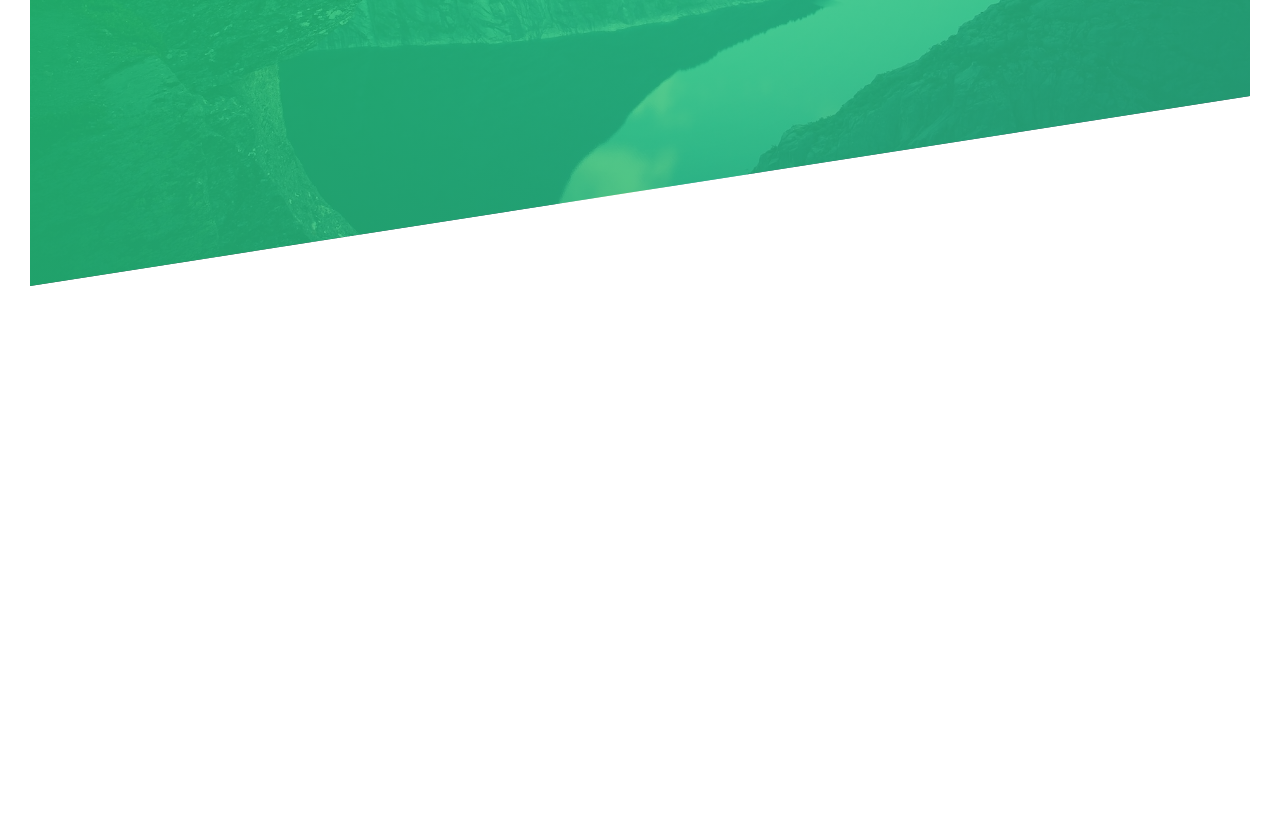
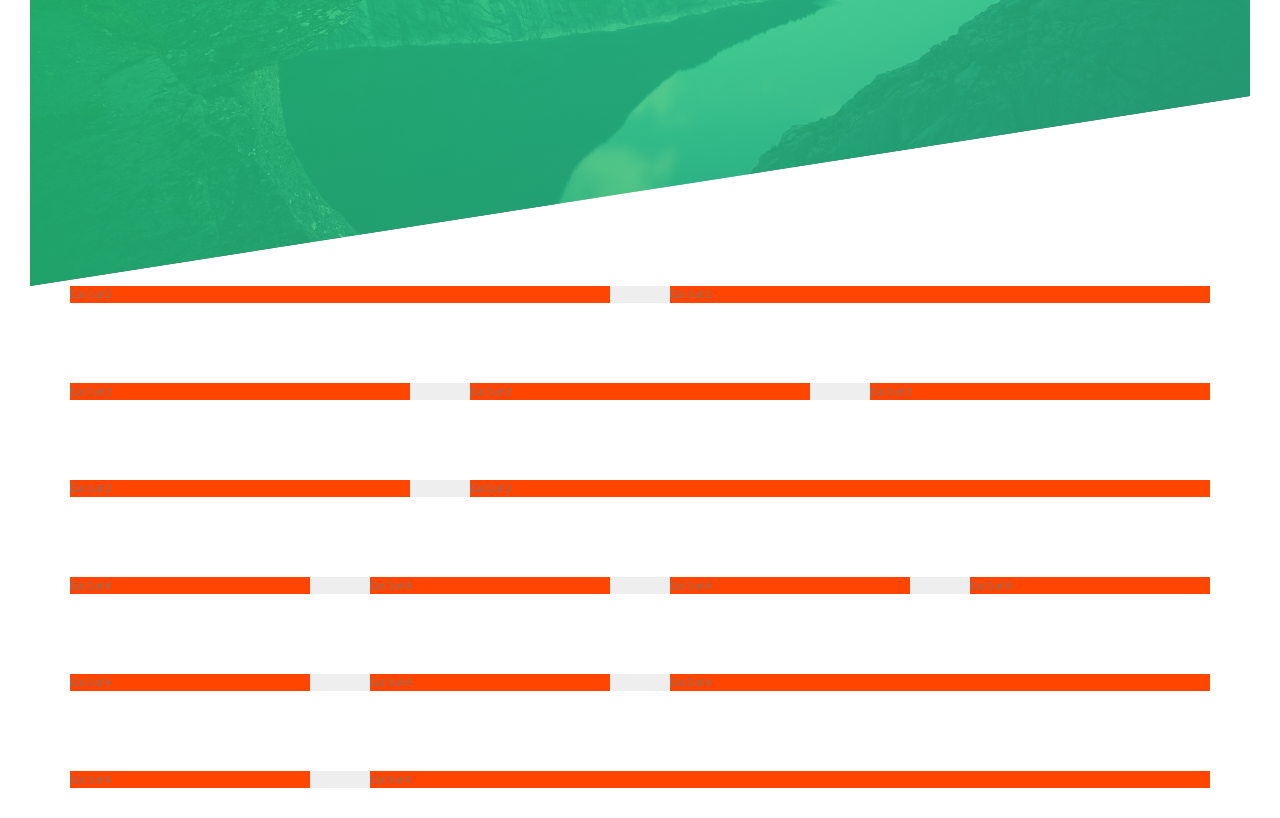
Before and after one commit to SCuvanov/Natours, a website: page index.html in a window 1280 px wide. Shown: the part 504-1322 px from the top of the page. Before the commit the page ends 820 px from the top, so only its background shows below. Drawn offline with Linux system fonts and the light colour scheme.

Commit message:
This code is getting Sassy

```diff
--- a/index.html
+++ b/index.html
@@ -28,8 +28,41 @@
 
             <a href="#" class="btn btn--white btn--animated">Discover our tours</a>
         </div>
+    </header>
 
-    </header>
+    <section class="grid-test">
+        <div class="row">
+            <div class="col-1-of-2">Col 1 of 2</div>
+            <div class="col-1-of-2">Col 1 of 2</div>
+        </div>
+        <div class="row">
+            <div class="col-1-of-3">Col 1 of 3</div>
+            <div class="col-1-of-3">Col 1 of 3</div>
+            <div class="col-1-of-3">Col 1 of 3</div>
+        </div>
+        <div class="row">
+            <div class="col-1-of-3">Col 1 of 3</div>
+            <div class="col-2-of-3">Col 2 of 3</div>
+        </div>
+
+        <div class="row">
+            <div class="col-1-of-4">Col 1 of 4</div>
+            <div class="col-1-of-4">Col 1 of 4</div>
+            <div class="col-1-of-4">Col 1 of 4</div>
+            <div class="col-1-of-4">Col 1 of 4</div>
+        </div>
+
+        <div class="row">
+            <div class="col-1-of-4">Col 1 of 4</div>
+            <div class="col-1-of-4">Col 1 of 4</div>
+            <div class="col-2-of-4">Col 2 of 4</div>
+        </div>
+
+        <div class="row">
+            <div class="col-1-of-4">Col 1 of 4</div>
+            <div class="col-3-of-4">Col 3 of 4</div>
+        </div>
+    </section>
 </body>
 
 </html>
--- a/sass/abstracts/_mixins.scss
+++ b/sass/abstracts/_mixins.scss
@@ -0,0 +1,7 @@
+@mixin clearfix {
+    &::after {
+        content: "";
+        display: table;
+        clear: both;
+    }
+}
--- a/sass/abstracts/_variables.scss
+++ b/sass/abstracts/_variables.scss
@@ -1,3 +1,4 @@
+//COLORS
 $color-primary:#55c57a;
 $color-primary-light: #1ed56f;
 $color-primary-dark:#28b485;
@@ -5,3 +6,8 @@ $color-primary-dark:#28b485;
 $color-white: #FFF;
 $color-grey-dark: #777;
 $color-black: #000;
+
+//GRID
+$grid-width: 114rem;
+$gutter-vertical: 8rem;
+$gutter-horizontal: 6rem;
--- a/sass/base/_base.scss
+++ b/sass/base/_base.scss
@@ -7,7 +7,7 @@
 }
 
 html {
-    /* 16px default - */
+    /* 16px default - defines 1rem*/
     font-size: 62.5%;
 }
 
--- /dev/null
+++ b/sass/layout/_grid.scss
@@ -0,0 +1,44 @@
+.row {
+    max-width: $grid-width;
+    background-color: #eee;
+    margin: 0 auto;
+
+    &:not(:last-child) {
+        margin-bottom: $gutter-vertical;
+    }
+
+    @include clearfix;
+
+    [class^="col-"] {
+        float: left;
+        background-color: orangered;
+
+        &:not(:last-child) {
+            margin-right: $gutter-horizontal;
+        }
+    }
+
+    .col-1-of-2 {
+        width: calc((100% - #{$gutter-horizontal}) / 2);
+    }
+
+    .col-1-of-3 {
+        width: calc((100% - (2 * #{$gutter-horizontal})) / 3);
+    }
+
+    .col-2-of-3 {
+        width: calc(2 * ((100% - (2 * #{$gutter-horizontal})) / 3) + #{$gutter-horizontal});
+    }
+
+    .col-1-of-4 {
+        width: calc((100% - (3 * #{$gutter-horizontal})) / 4);
+    }
+
+    .col-2-of-4 {
+        width: calc(2 * ((100% - (3 * #{$gutter-horizontal})) / 4) + #{$gutter-horizontal});
+    }
+
+    .col-3-of-4 {
+        width: calc(3 * ((100% - (3 * #{$gutter-horizontal})) / 4) + (2 * #{$gutter-horizontal}));
+    }
+}
--- a/sass/main.scss
+++ b/sass/main.scss
@@ -10,5 +10,7 @@
 @import "components/_button.scss";
 
 @import "layout/_header.scss";
+@import "layout/_grid.scss";
+
 
 @import "pages/_home.scss";
```
Also changed, not shown: resources/css/style.css.
